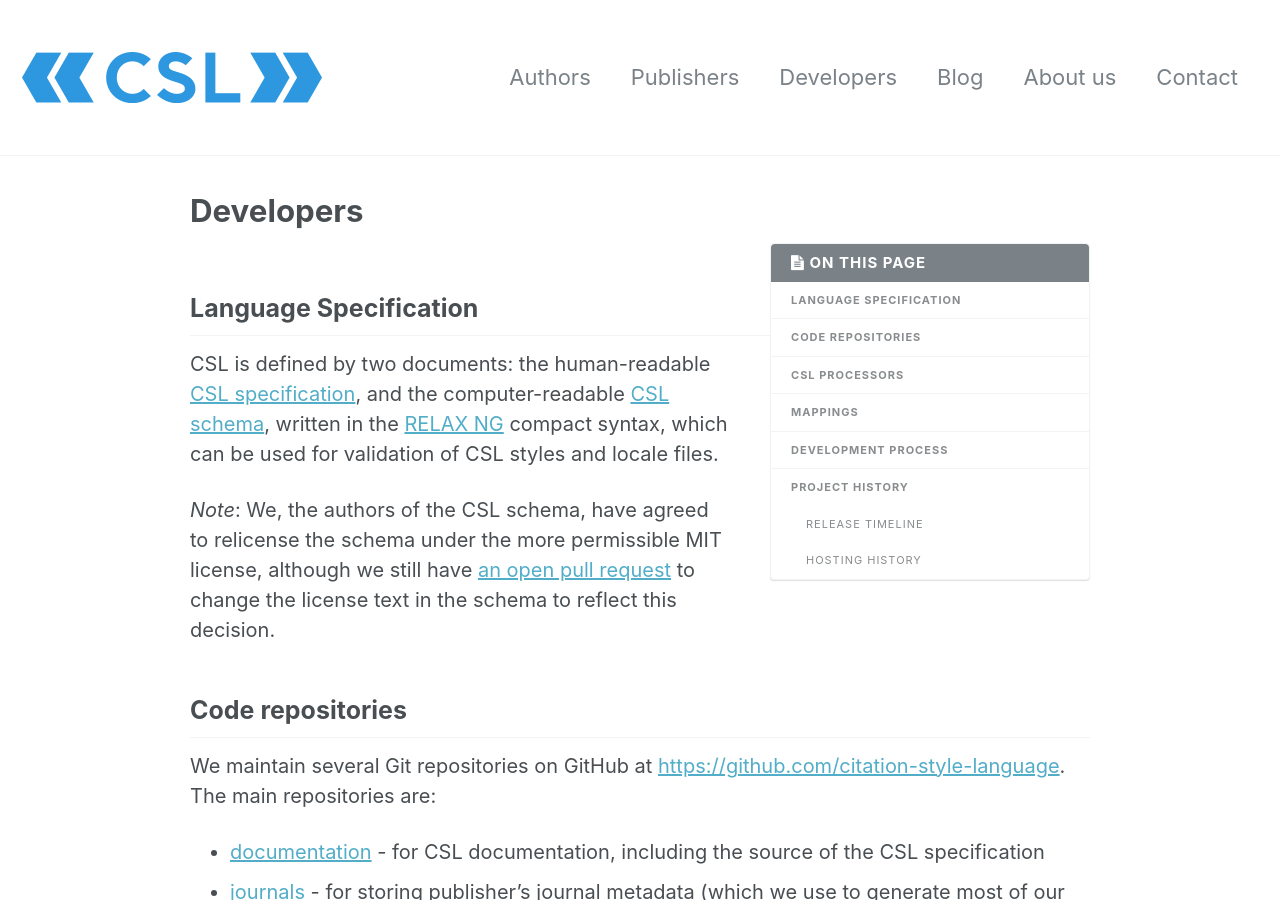
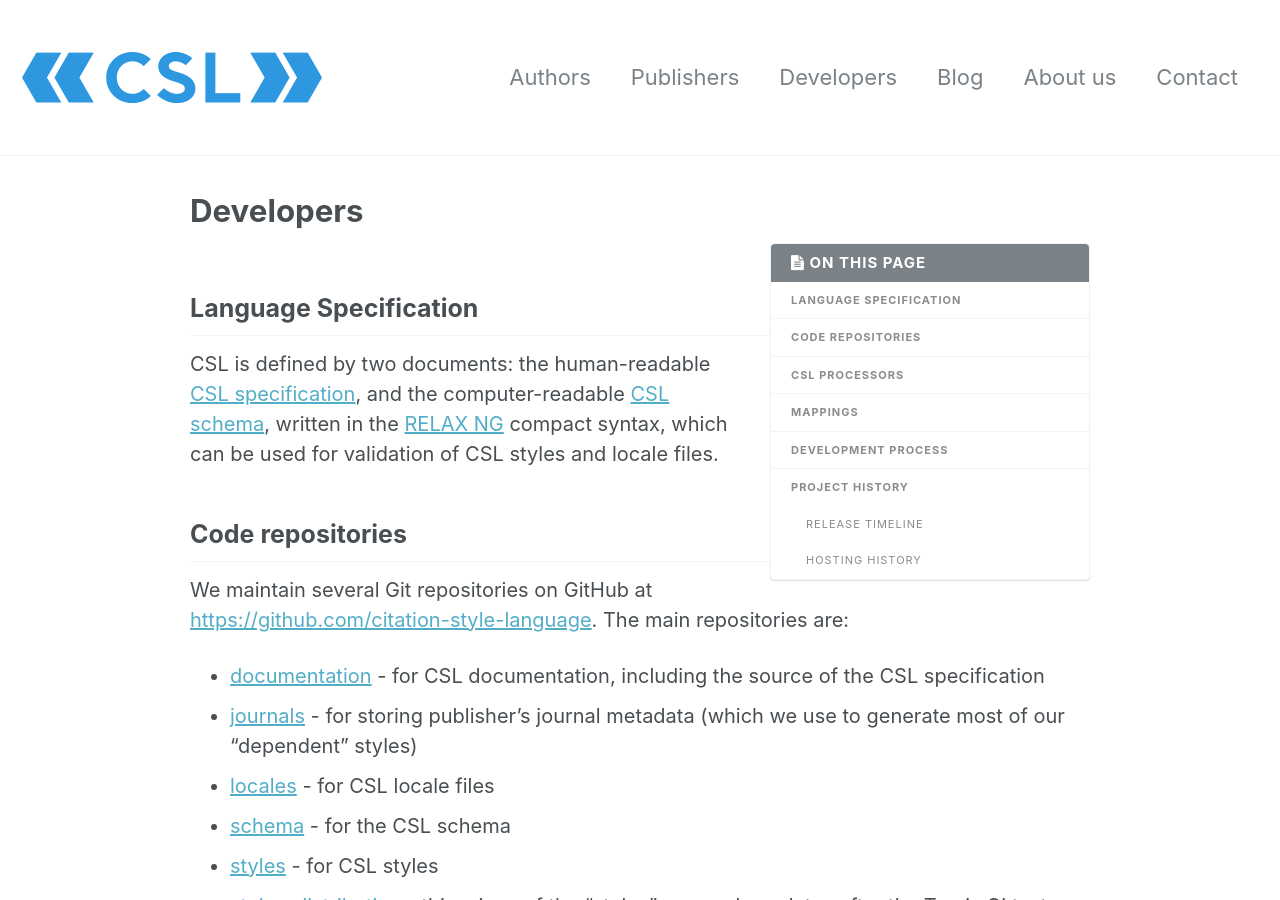
Before and after one commit to citation-style-language/citation-style-language.github.io, a Jekyll site: the page built from _pages/developers.md, in a window 1280 px wide and 900 px high. Built offline with Jekyll 4.4.1, drawn with Linux system fonts in a browser that asks for light colours.

Commit message:
remove outdated license note from developers page

```diff
--- a/_pages/developers.md
+++ b/_pages/developers.md
@@ -9,8 +9,6 @@ layout: single
 ## Language Specification
 
 CSL is defined by two documents: the human-readable [CSL specification](http://docs.citationstyles.org/en/1.0.1/specification.html), and the computer-readable [CSL schema](https://github.com/citation-style-language/schema/tree/v1.0.1), written in the [RELAX NG](http://relaxng.org/) compact syntax, which can be used for validation of CSL styles and locale files.
-
-_Note_: We, the authors of the CSL schema, have agreed to relicense the schema under the more permissible MIT license, although we still have [an open pull request](https://github.com/citation-style-language/schema/pull/143) to change the license text in the schema to reflect this decision.
 
 ## Code repositories
 
```
